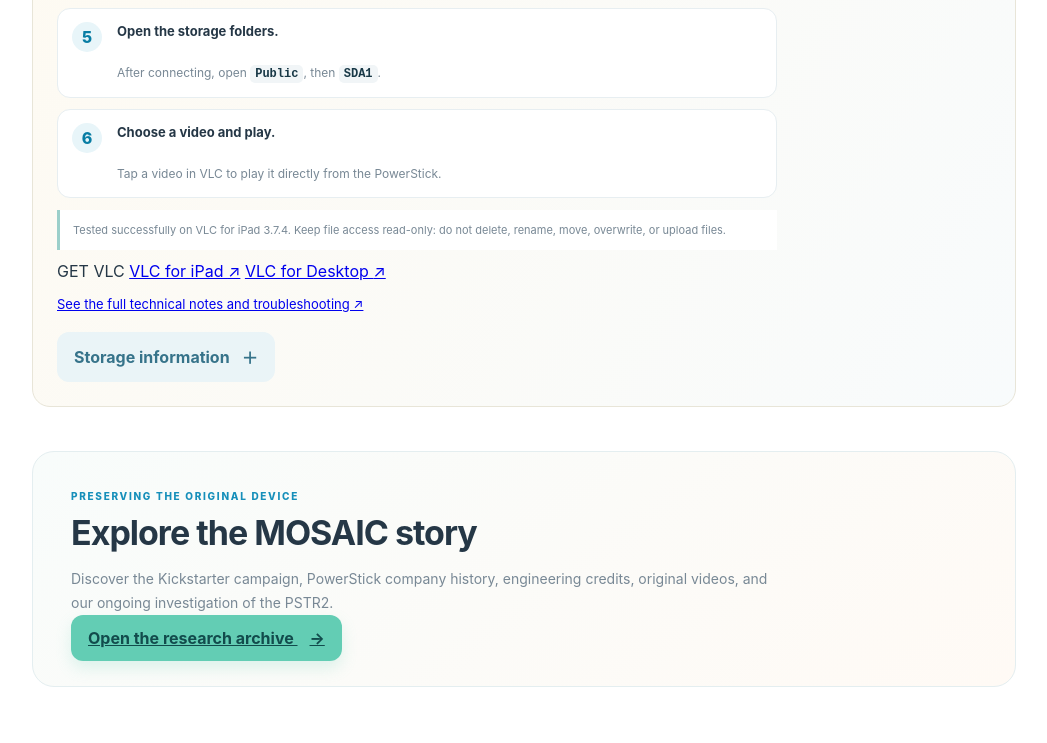
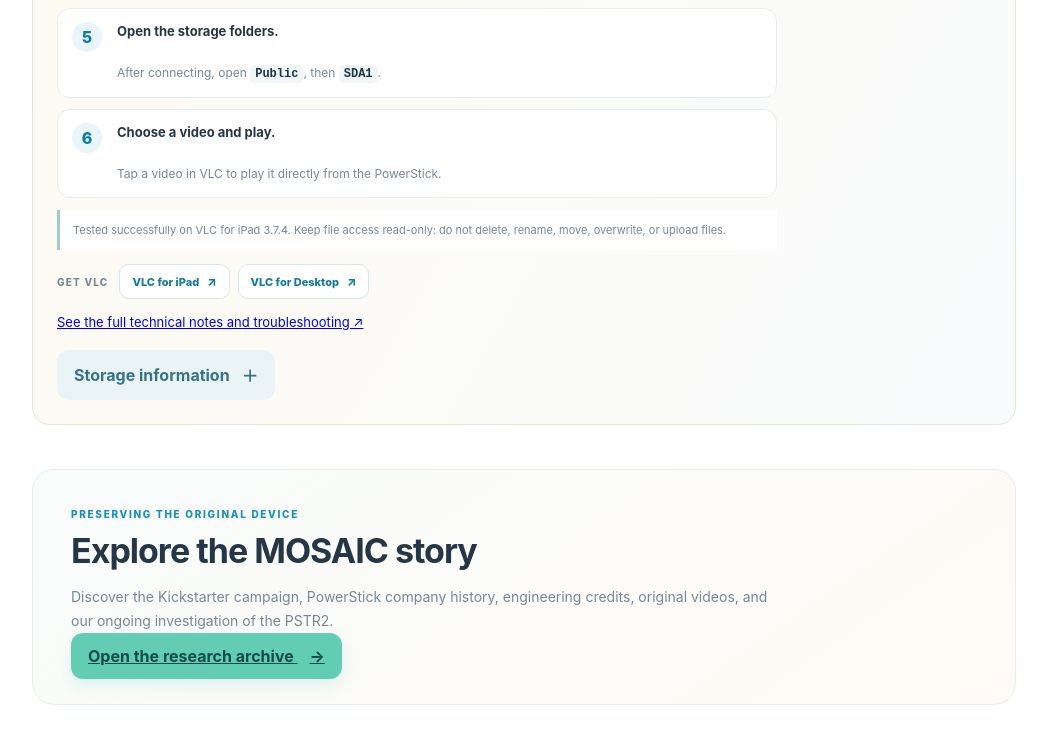
Before and after one commit to Wonka15/MOSAIC-Powerstick-Modern, a plain HTML site: page index.html in a window 1280 px wide. Shown: the part 1548-2291 px from the top of the page, without its empty margins (116-1163 px from the left). Drawn offline with Linux system fonts and the light colour scheme.

Commit message:
Style compact VLC download buttons

```diff
--- a/css/styles.css
+++ b/css/styles.css
@@ -1076,3 +1076,41 @@ a.soft-button {
   background: #f1faf5;
   color: #245c42;
 }
+
+
+/* 🟩 #VLC_DOWNLOAD_LINKS — Compact official download links beside the tested setup guide. */
+.vlc-downloads {
+  display: flex;
+  flex-wrap: wrap;
+  align-items: center;
+  gap: 8px;
+  margin-top: 14px;
+}
+.vlc-downloads-label {
+  margin-right: 3px;
+  color: var(--muted);
+  font-size: 10px;
+  font-weight: 850;
+  letter-spacing: 1.2px;
+}
+.vlc-download-button {
+  display: inline-flex;
+  align-items: center;
+  gap: 8px;
+  padding: 9px 12px;
+  border: 1px solid #d5e8ec;
+  border-radius: 10px;
+  background: #fff;
+  color: #167b9b;
+  font-size: 11px;
+  font-weight: 800;
+  text-decoration: none;
+  transition: background 0.15s, transform 0.15s;
+}
+.vlc-download-button:hover {
+  transform: translateY(-1px);
+  background: #edf8fa;
+}
+.vlc-download-button span {
+  font-size: 12px;
+}
```
